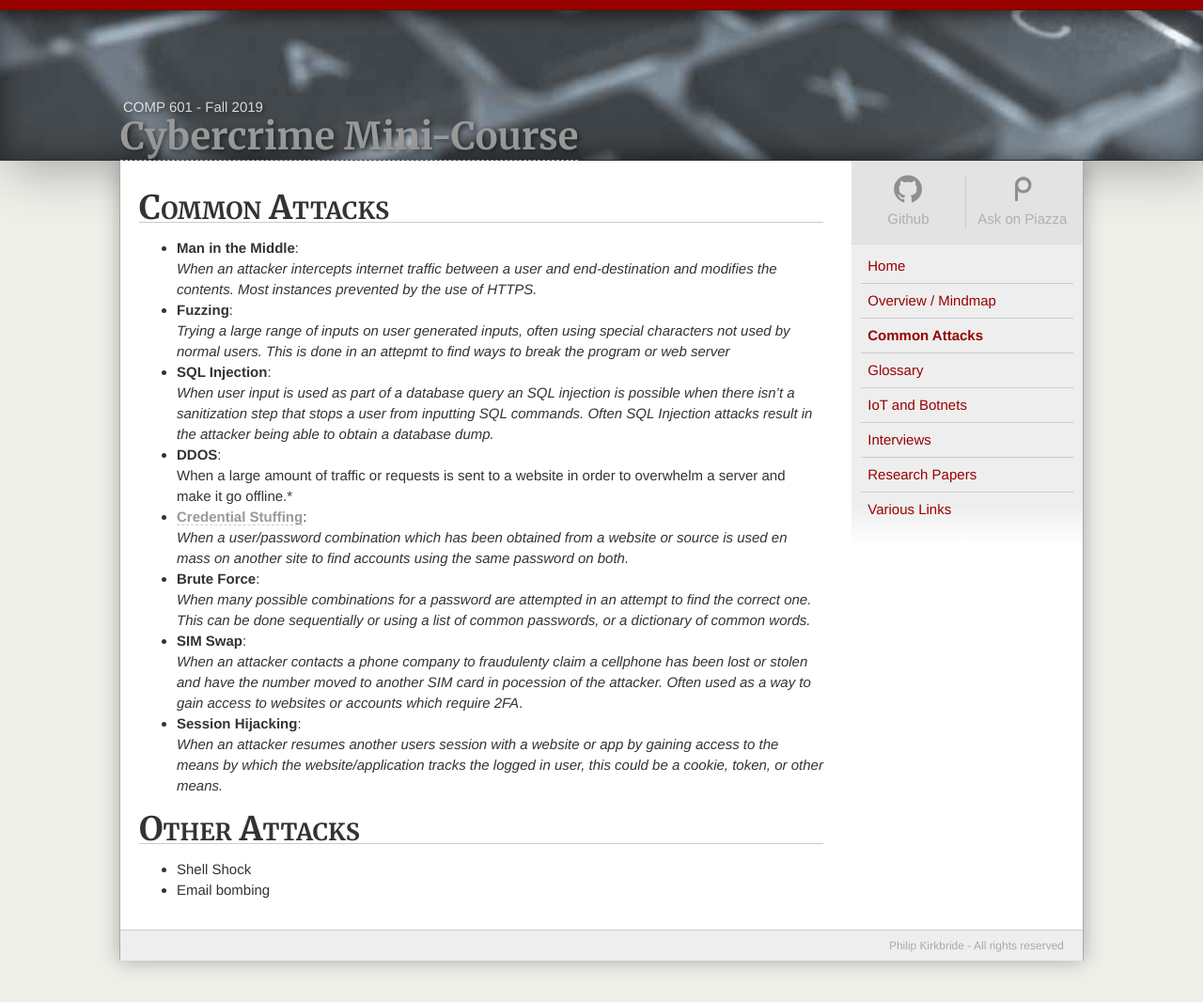
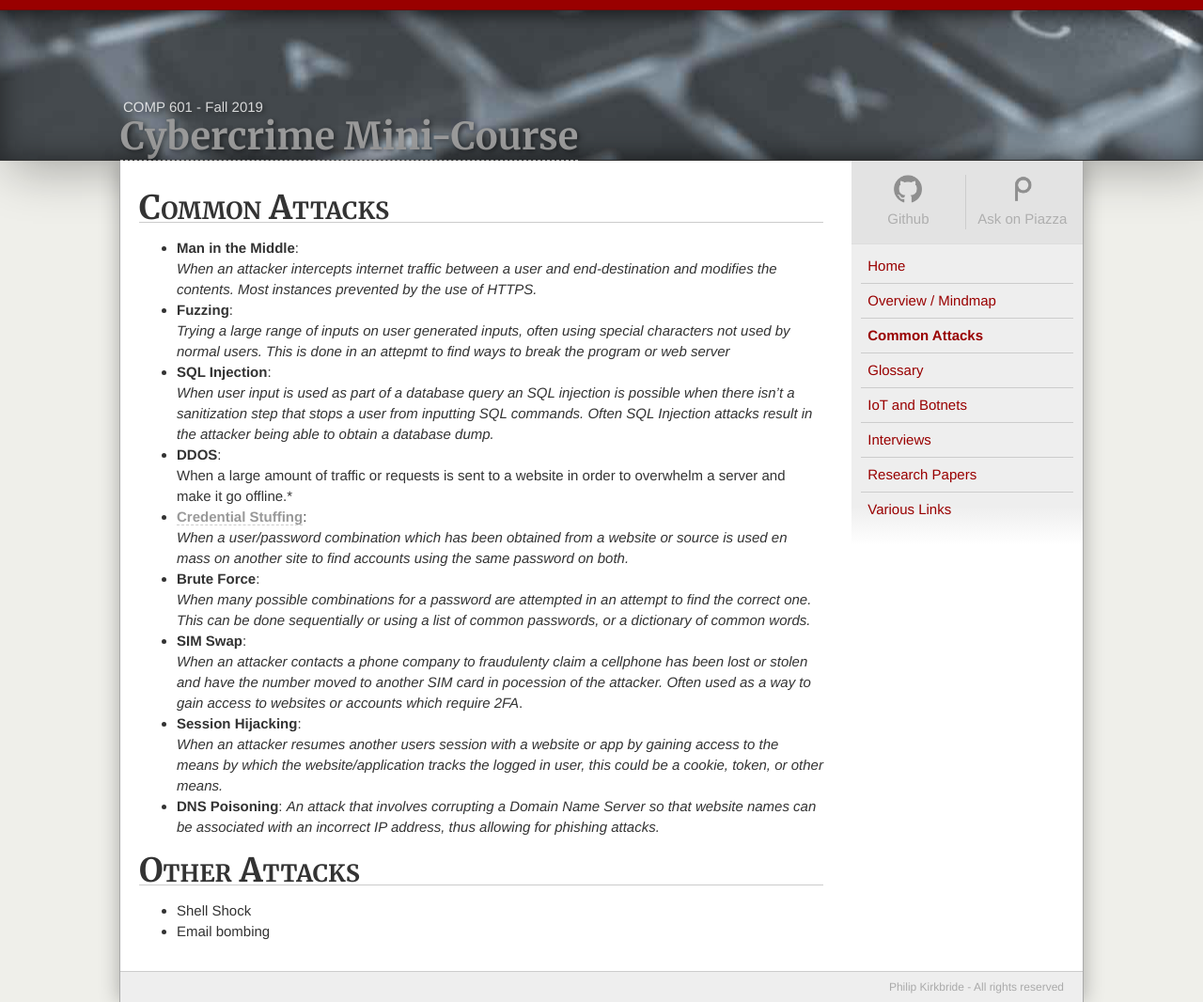
Before and after one commit to kirkins/Cyber-Crime-Micro-Course, a Jekyll site: the page built from types.md, in a window 1280 px wide. Shown: the whole page at 94% size. Built offline with Jekyll 4.4.1, drawn with Linux system fonts in a browser that asks for light colours; nearby versions of some CDN libraries; some web fonts are replaced; Markdown is read by kramdown in place of the engine named in the settings.

Commit message:
add DNS poisoning to list

```diff
--- a/types.md
+++ b/types.md
@@ -22,6 +22,8 @@ When a large amount of traffic or requests is sent to a website in order to over
 *When an attacker contacts a phone company to fraudulenty claim a cellphone has been lost or stolen and have the number moved to another SIM card in pocession of the attacker. Often used as a way to gain access to websites or accounts which require 2FA*.
 - **Session Hijacking**:
 *When an attacker resumes another users session with a website or app by gaining access to the means by which the website/application tracks the logged in user, this could be a cookie, token, or other means.*
+- **DNS Poisoning**:
+*An attack that involves corrupting a Domain Name Server so that website names can be associated with an incorrect IP address, thus allowing for phishing attacks.*
 
 ## Other Attacks
 
```
